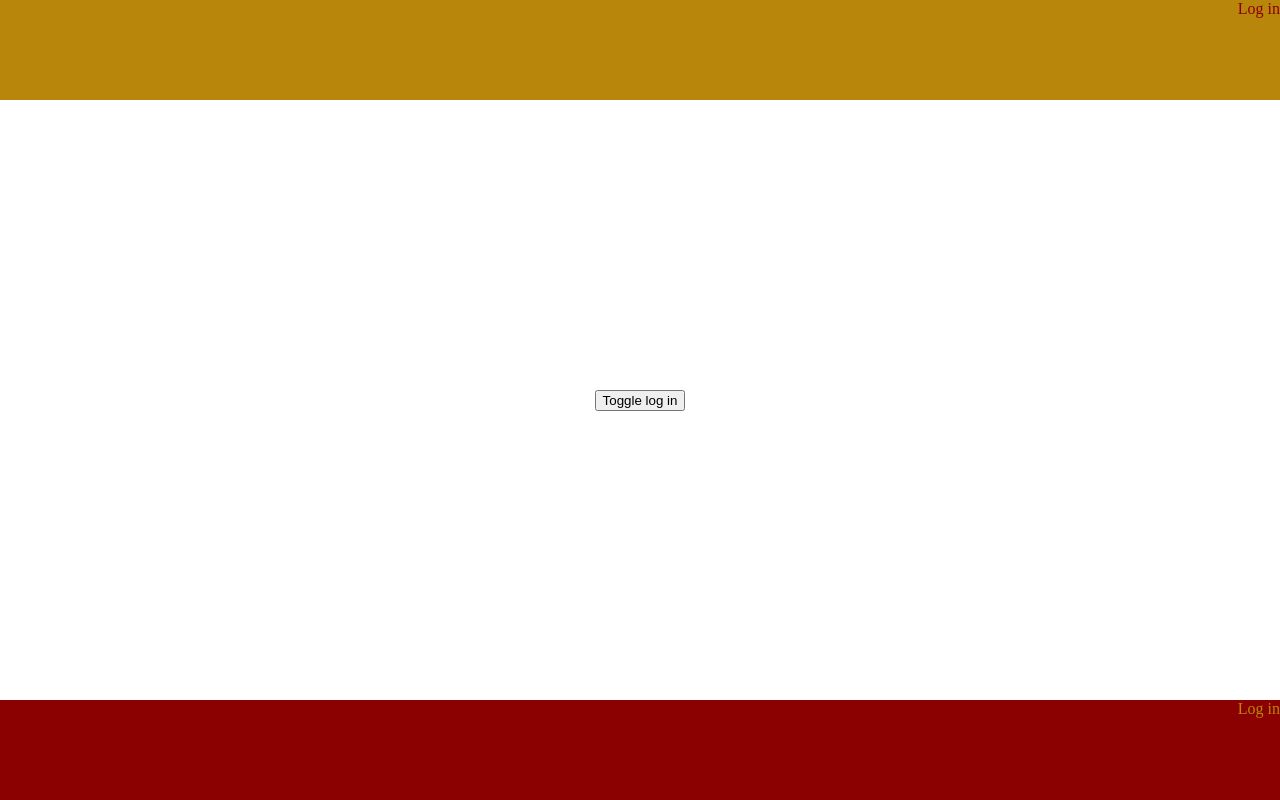
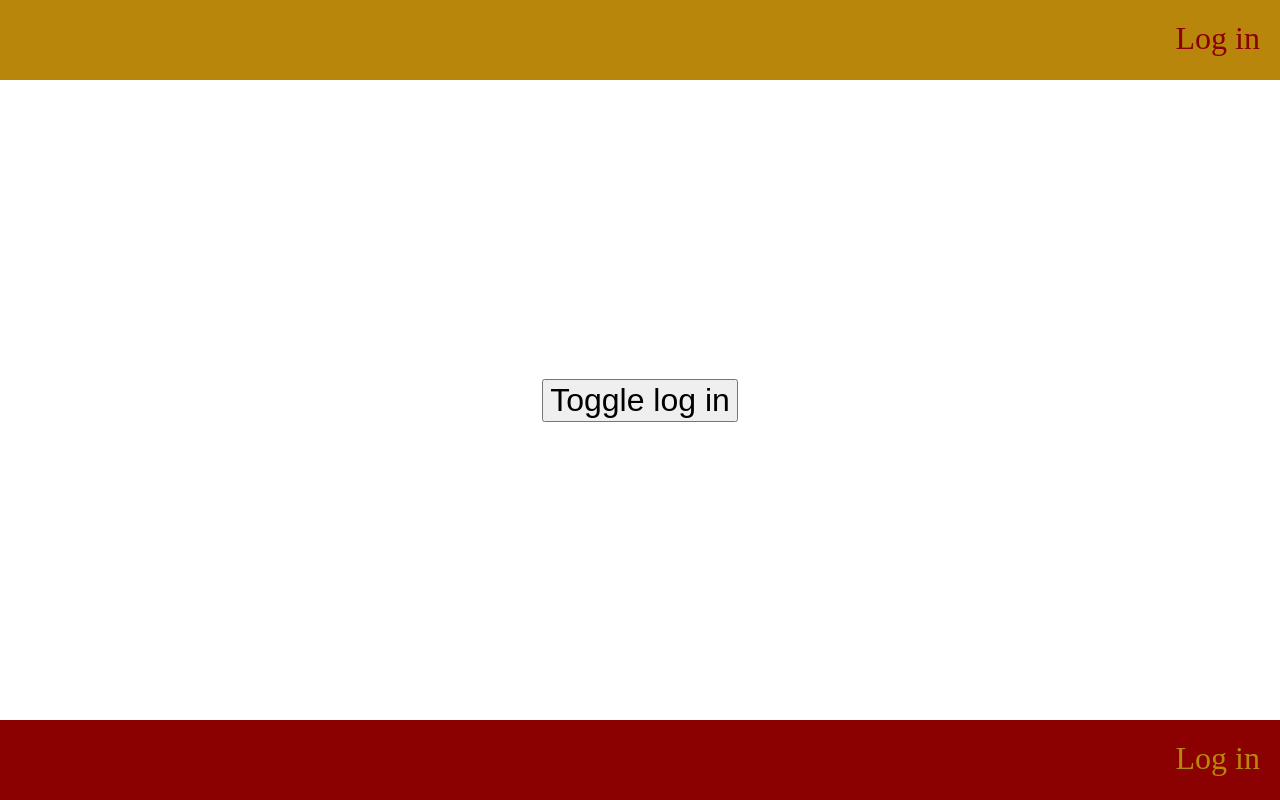
Before and after one commit to DanielGomez1022/myreact, a plain HTML site: page withoutreact/index.html in a window 1280 px wide. Drawn offline with Linux system fonts and the light colour scheme.

Commit message:
Make fonts bigger

```diff
--- a/withoutreact/index.html
+++ b/withoutreact/index.html
@@ -6,6 +6,10 @@
   <meta http-equiv="X-UA-Compatible" content="ie=edge">
   <title>Without React</title>
   <style>
+    * {
+      box-sizing: border-box;
+    }
+
     html, body {
       height: 100%;
     }
@@ -24,7 +28,6 @@
     header {
       background: darkgoldenrod;
       color: darkred;
-      height: 100px;
     }
 
     main {
@@ -35,17 +38,23 @@
     }
 
     footer {
-      height: 100px;
       background: darkred;
       color: darkgoldenrod;
     }
 
     header, footer {
+      height: 80px;
       text-align: right;
+      font-size: 32px;
+      padding: 20px;
     }
 
     .actions {
       display: none;
+    }
+
+    main button {
+      font-size: xx-large;
     }
   </style>
 
```
